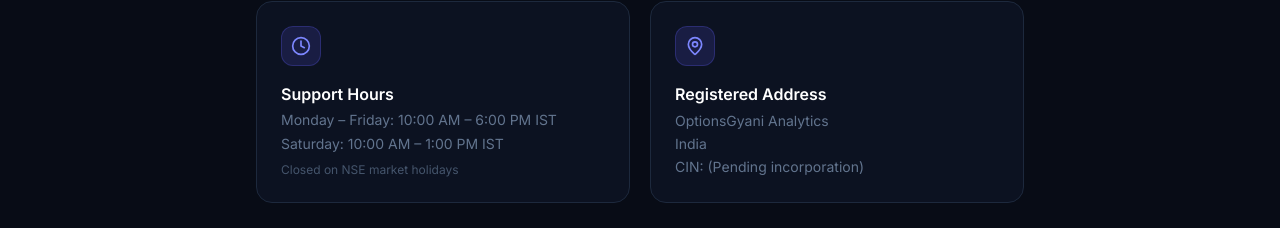
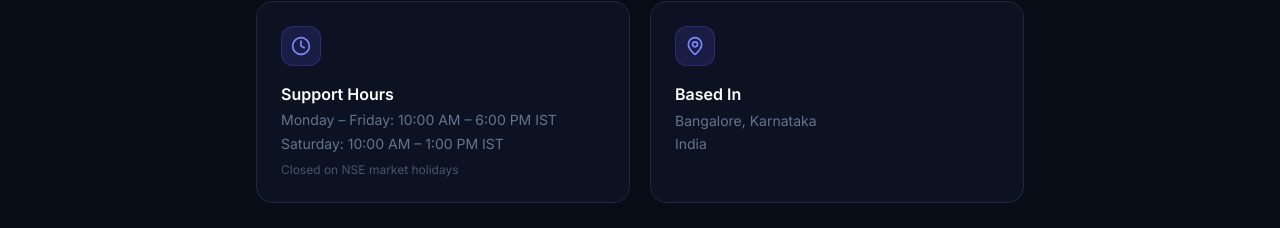
Before and after one commit to stocksindepth-cyber/stockmock, a Next.js app: page /contact in a window 1280 px wide. Shown: the part 481-709 px from the top of the page. Built offline with nearby package versions, Linux system fonts and the light colour scheme; no server answers.

Commit message:
fix: replace pending CIN address with 'Based In — Bangalore, Karnataka'

```diff
--- a/src/app/contact/page.js
+++ b/src/app/contact/page.js
@@ -61,11 +61,10 @@
             <div className="w-10 h-10 rounded-xl bg-indigo-500/15 border border-indigo-500/25 flex items-center justify-center mb-4">
               <MapPin className="w-5 h-5 text-indigo-400" />
             </div>
-            <h3 className="text-white font-semibold mb-1">Registered Address</h3>
+            <h3 className="text-white font-semibold mb-1">Based In</h3>
             <p className="text-slate-500 text-sm leading-relaxed">
-              OptionsGyani Analytics<br />
-              India<br />
-              CIN: (Pending incorporation)
+              Bangalore, Karnataka<br />
+              India
             </p>
           </div>
         </div>
```
